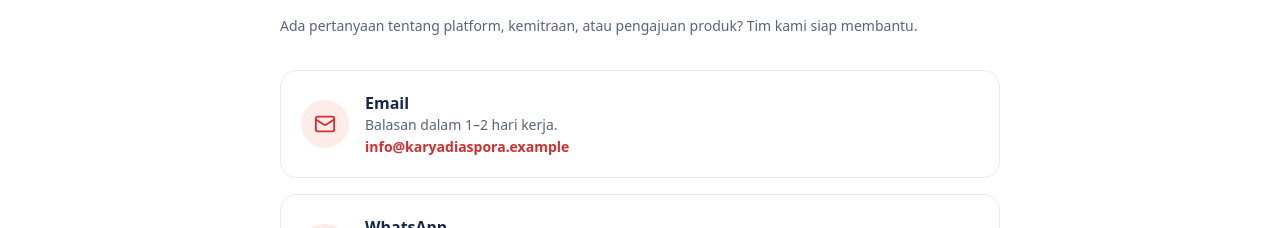
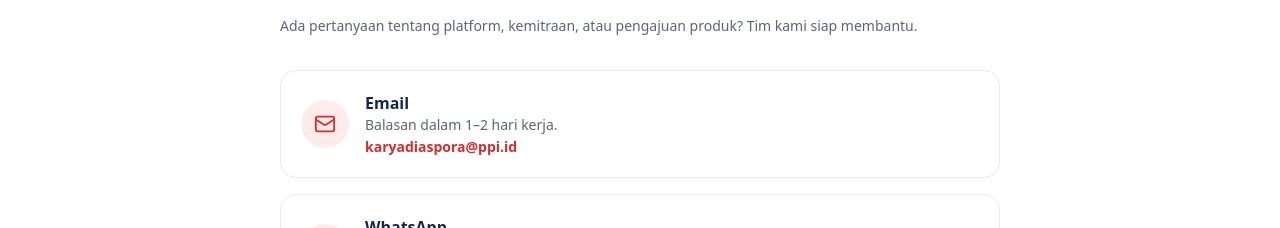
Before and after one commit to gasti21/diaspora-project, a Next.js app: page /kontak in a window 1280 px wide. Shown: the part 154-382 px from the top of the page. Built offline with nearby package versions, Linux system fonts and the light colour scheme; no server answers.

Commit message:
feat(kontak): perbarui email & nonaktifkan sementara link WhatsApp
- Email tampil sebagai karyadiaspora@ppi.id, mailto diarahkan ke
  karyadiaspora@gmail.com
- Kartu WhatsApp dirender non-klik (href dihapus) sampai nomor resmi tersedia
- Card kontak kini mendukung mode non-tautan

```diff
--- a/src/app/(public)/kontak/page.tsx
+++ b/src/app/(public)/kontak/page.tsx
@@ -1,5 +1,6 @@
 import type { Metadata } from "next";
 import { Landmark, Mail, MessageCircle, type LucideIcon } from "lucide-react";
+import { cn } from "@/lib/utils";
 
 export const metadata: Metadata = {
   description: "Hubungi tim KaryaDiaspora - PPID DPBD.",
@@ -19,15 +20,14 @@ export default function KontakPage() {
           icon={Mail}
           title="Email"
           desc="Balasan dalam 1–2 hari kerja."
-          value="info@karyadiaspora.example"
-          href="mailto:info@karyadiaspora.example"
+          value="karyadiaspora@ppi.id"
+          href="mailto:karyadiaspora@gmail.com"
         />
         <Card
           icon={MessageCircle}
           title="WhatsApp"
           desc="Jam kerja 09.00–17.00 WIB."
           value="Hubungi via WhatsApp"
-          href="https://wa.me/6281234567890"
         />
         <Card
           icon={Landmark}
@@ -61,15 +61,15 @@ function Card({
   title: string;
   desc: string;
   value: string;
-  href: string;
+  /** Kosongkan untuk kartu non-tautan (belum aktif). */
+  href?: string;
 }) {
-  return (
-    <a
-      href={href}
-      target="_blank"
-      rel="noopener noreferrer"
-      className="flex items-center gap-4 rounded-2xl border border-line bg-white p-5 transition hover:border-navy/30 hover:shadow-md"
-    >
+  const cls = cn(
+    "flex items-center gap-4 rounded-2xl border border-line bg-white p-5",
+    href && "transition hover:border-navy/30 hover:shadow-md"
+  );
+  const body = (
+    <>
       <span className="flex h-12 w-12 shrink-0 items-center justify-center rounded-full bg-brand-soft text-brand">
         <Icon className="h-5.5 w-5.5" aria-hidden="true" />
       </span>
@@ -78,6 +78,15 @@ function Card({
         <p className="text-sm text-muted">{desc}</p>
         <p className="mt-0.5 text-sm font-semibold text-brand">{value}</p>
       </div>
+    </>
+  );
+
+  // Kartu tanpa href dirender sebagai div non-klik (link WA menyusul nanti).
+  if (!href) return <div className={cls}>{body}</div>;
+
+  return (
+    <a href={href} target="_blank" rel="noopener noreferrer" className={cls}>
+      {body}
     </a>
   );
 }
```
